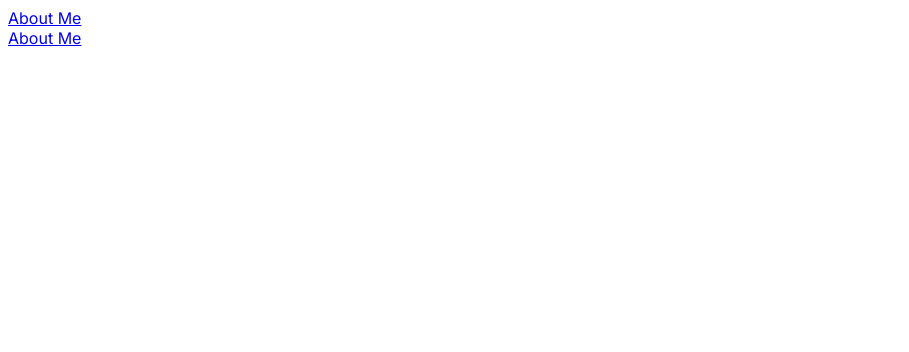
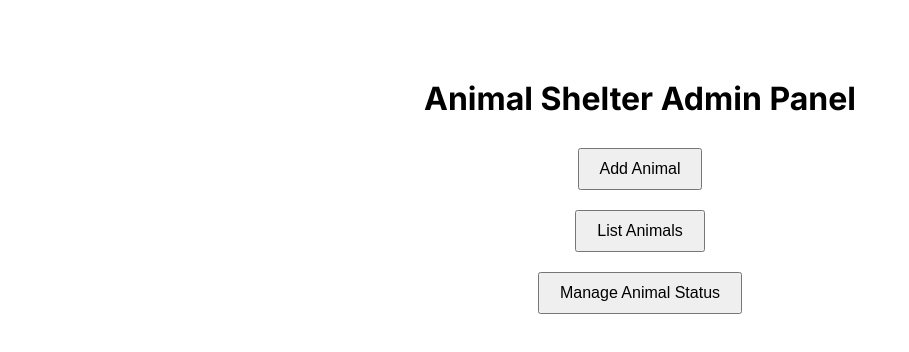
Before and after one commit to CerenErsoz/Animal-Shelter-Admin-Panel, a Next.js app: page / in a window 1280 px wide. Shown: the top 352 px of the page, without its empty margins (0-909 px from the left). Built offline with nearby package versions, Linux system fonts and the light colour scheme.

Commit message:
basic home page and 3 activity pages for animals added.

```diff
--- a/src/app/layout.jsx
+++ b/src/app/layout.jsx
@@ -9,7 +9,7 @@ export const metadata = {
 };
 
 export default function RootLayout({ children }) {
-  console.log(store);//store configuration denemek için
+  //console.log(store);//store configuration denemek için
   /** {
   dispatch: [Function (anonymous)],
   subscribe: [Function: subscribe],
--- a/src/app/page.jsx
+++ b/src/app/page.jsx
@@ -2,18 +2,32 @@ import Link from 'next/link';
 
 export default function Home() {
   return (
-    <div>
-      <Link href="/AboutMe">About Me</Link>
-      <br/>
-      <Link href={{
-        pathname: "AboutMe",
-        query: {
-          name: "Ceren",
-          surname: "Ersoz"
-        }
-      }}>About Me</Link>
+    <div style={{ textAlign: 'center', padding: '50px' }}>
+      <h1>Animal Shelter Admin Panel</h1>
+
+      <div style={{ marginTop: '30px' }}>
+        <Link href="/animal/add">
+          <button style={buttonStyle}>Add Animal</button>
+        </Link>
+      </div>
+
+      <div style={{ marginTop: '20px' }}>
+        <Link href="/animal/list">
+          <button style={buttonStyle}>List Animals</button>
+        </Link>
+      </div>
+
+      <div style={{ marginTop: '20px' }}>
+        <Link href="/animal/manage-status">
+          <button style={buttonStyle}>Manage Animal Status</button>
+        </Link>
+      </div>
     </div>
-
-
   );
 }
+
+const buttonStyle = {
+  padding: '10px 20px',
+  fontSize: '16px',
+  cursor: 'pointer',
+};
--- a/src/store/slices/animalsSlice.js
+++ b/src/store/slices/animalsSlice.js
@@ -1,12 +1,14 @@
-
 import { createSlice } from '@reduxjs/toolkit';
 
 const initialState = {
   animals: [],
 };
 
-export const {reducer, actions} = createSlice({
+const animalsSlice = createSlice({
   name: 'animals',
   initialState,
   reducers: {},
 });
+
+export const { actions } = animalsSlice;
+export default animalsSlice.reducer;
--- a/src/store/storeIndex.js
+++ b/src/store/storeIndex.js
@@ -1,10 +1,8 @@
-//app in içerisinde birden fazla store olursa burada yönetmek bağlamak işlemler yapmak için buna ihtiyaç duyuluyor.
-
 import { configureStore } from '@reduxjs/toolkit';
-import animalsReducer from './slices/animalsSlice';
+import animalsReducer from './slices/animalsSlice'; // Varsayılan olarak export edilen reducer'ı import edin
 
 export const store = configureStore({
   reducer: {
-    animals: animalsReducer,
+    animals: animalsReducer, // Burada varsayılan olarak import edilen reducer'ı kullanıyoruz
   },
 });
```
Also changed, not shown: src/app/animal/add/page.jsx (added, +13 -0 lines), src/app/animal/list/page.jsx (added, +15 -0 lines), src/app/animal/manage-status/page.jsx (added, +13 -0 lines).
